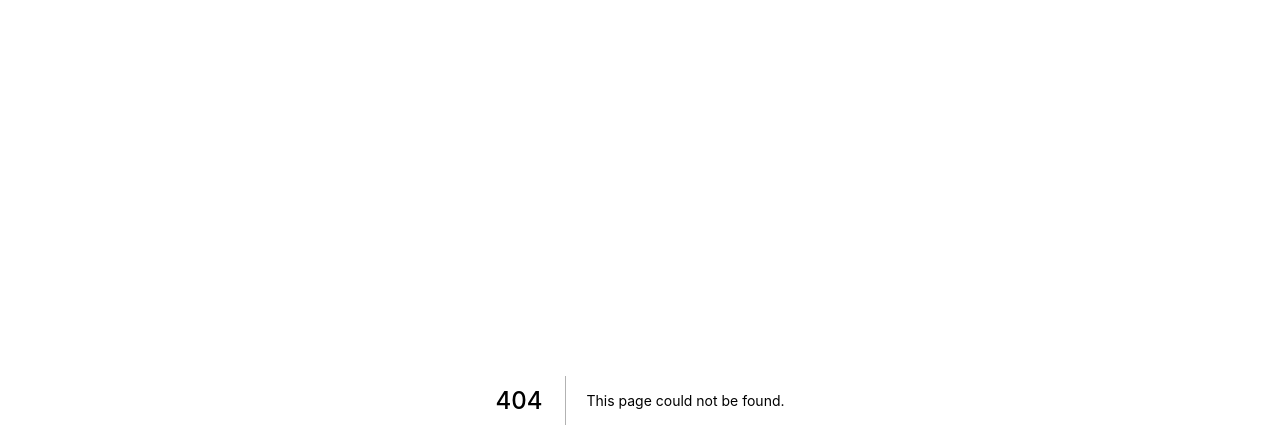
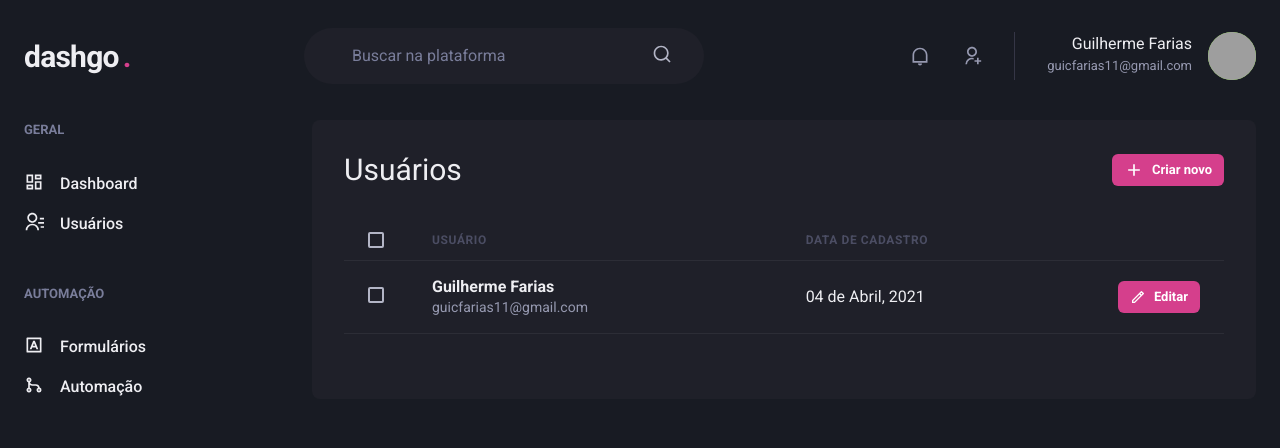
Before and after one commit to Guilherme-Farias/dashgo, a Next.js app: page /users in a window 1280 px wide. Before the commit this address had no page. Shown: the top 448 px of the page. Built offline with nearby package versions, Linux system fonts and the light colour scheme; grey boxes are pictures that could not be loaded.

Commit message:
Page: UserList finalizada

```diff
--- /dev/null
+++ b/src/pages/users/index.tsx
@@ -0,0 +1,67 @@
+import { Box, Button, Checkbox, Flex, Heading, Icon, Table, Tbody, Td, Text, Th, Thead, Tr } from '@chakra-ui/react'
+import { RiAddLine, RiPencilLine } from 'react-icons/ri'
+
+import { Header } from '../../components/Header'
+import { Sidebar } from '../../components/Sidebar'
+
+export default function UserList() {
+  return (
+    <Box>
+      <Header />
+      <Flex w="100%" my="6" maxW={1480} mx="auto" px="6">
+        <Sidebar />
+        <Box flex="1" borderRadius={8} bg="gray.800" p="8">
+          <Flex mb="8" justify="space-between" align="center">
+            <Heading size="lg" fontWeight="normal">Usuários</Heading>
+            <Button
+              as="a"
+              size="sm"
+              fontSize="small"
+              colorScheme="pink"
+              leftIcon={<Icon as={RiAddLine} fontSize="20" />}
+            >
+              Criar novo
+            </Button>
+          </Flex>
+          <Table colorScheme="whiteAlpha">
+            <Thead>
+              <Tr>
+                <Th px="6" color="gray.300" w="8">
+                  <Checkbox colorScheme="pink" />
+                </Th>
+                <Th>Usuário</Th>
+                <Th>Data de cadastro</Th>
+                <Th w="8"></Th>
+              </Tr>
+            </Thead>
+            <Tbody>
+              <Tr>
+                <Td px="6">
+                  <Checkbox colorScheme="pink" />
+                </Td>
+                <Td>
+                  <Box>
+                    <Text fontWeight="bold">Guilherme Farias</Text>
+                    <Text fontSize="sm" color="gray.300">guicfarias11@gmail.com</Text>
+                  </Box>
+                </Td>
+                <Td>04 de Abril, 2021</Td>
+                <Td>
+                  <Button
+                    as="a"
+                    size="sm"
+                    fontSize="small"
+                    colorScheme="pink"
+                    leftIcon={<Icon as={RiPencilLine} fontSize="16" />}
+                  >
+                    Editar
+                  </Button>
+                </Td>
+              </Tr>
+            </Tbody>
+          </Table>
+        </Box>
+      </Flex>
+    </Box>
+  )
+}
```
